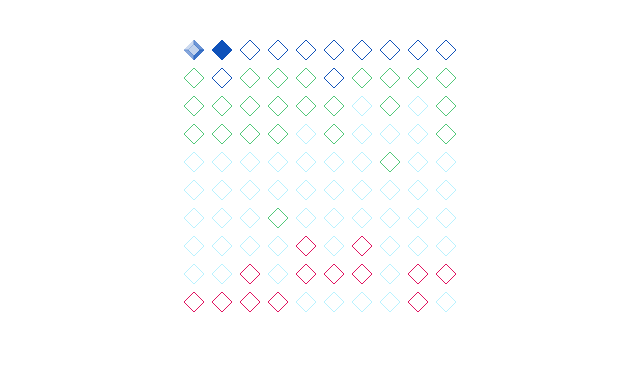
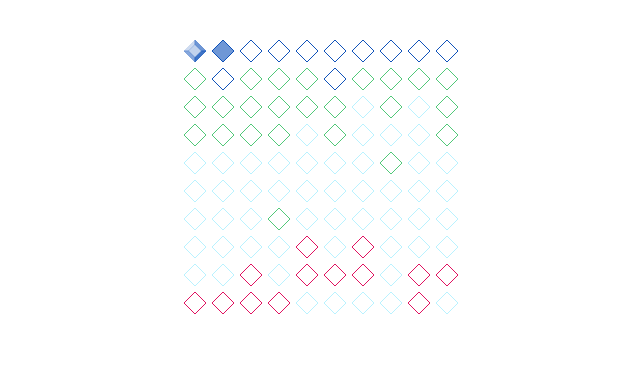
Before and after one commit to JayChetty/double, a React (Create React App) app: page / in a window 1280 px wide. Shown: the top 380 px of the page, without its empty margins (316-956 px from the left). Built offline with nearby package versions, Linux system fonts and the light colour scheme.

Commit message:
larger grid

```diff
--- a/src/components/Level.js
+++ b/src/components/Level.js
@@ -42,6 +42,7 @@
         d={`M ${hlfSize} 0 L ${size} ${hlfSize} L ${hlfSize} ${size} L 0 ${hlfSize} Z`}
         fill={selected ? color : "#FFFFFF"}
         stroke={color}
+        fill-opacity="0.6"
       />
     </g>
   );
--- a/src/components/Levels.js
+++ b/src/components/Levels.js
@@ -16,8 +16,8 @@
 
 const createSquares = (target, completedLevels, clicked) => {
   return sequanceArray(100).map(squareNumber => {
-    const size = 20;
-    const margin = 8;
+    const size = 22;
+    const margin = 6;
     const rowNumber = Math.floor(squareNumber / 10);
     const colNumber = Math.floor(squareNumber % 10);
     const x = size * colNumber + margin * colNumber + offsetX;
```
Also changed, not shown: src/components/Gem.js (+0 -24 lines).
